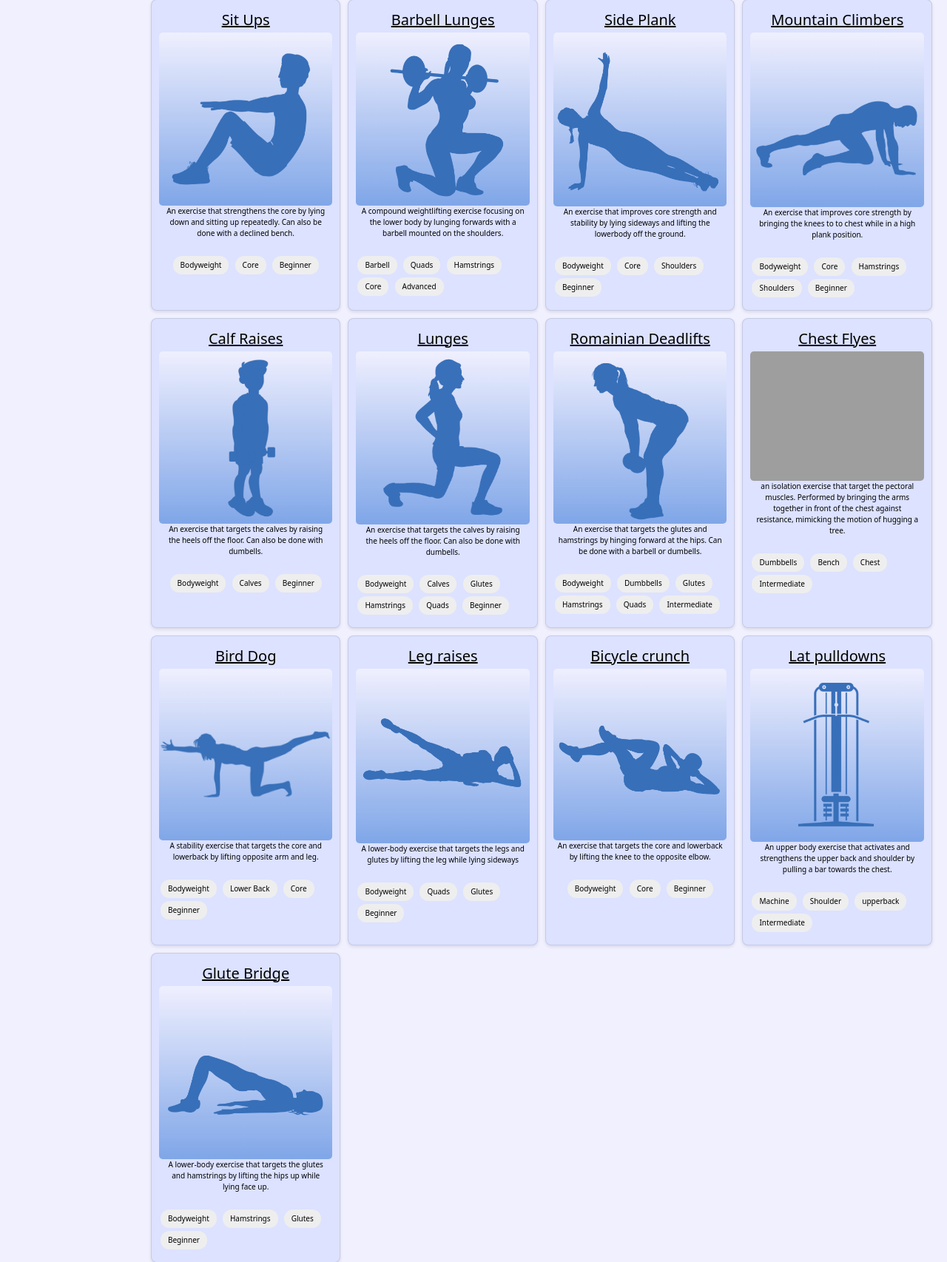
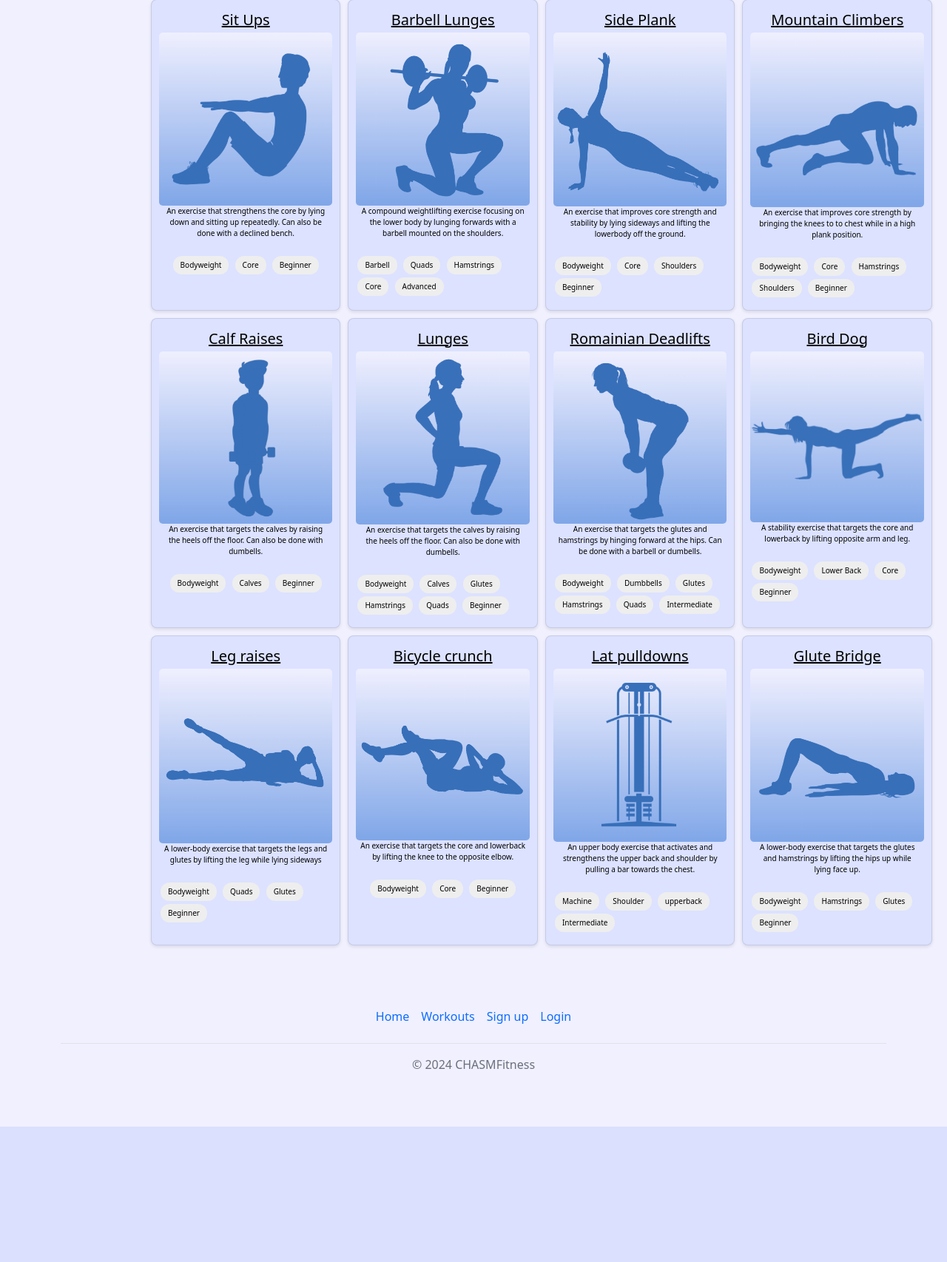
Before and after one commit to ShawnKi/SoftwareEngineeringProjectCSE3026, a Flask app: page /workout_lean in a window 1280 px wide. Shown: the part 1421-3127 px from the top of the page at 74% size. After the commit the page ends 2944 px from the top, so only its background shows below. Run offline with Flask 3, Linux system fonts and the light colour scheme; grey boxes are pictures that could not be loaded.

Commit message:
final changes

```diff
--- a/SoftwareEngineeringProjectCSE3026-main/SoftwareEngineeringProjectCSE3026-test1/templates/workout_lean.html
+++ b/SoftwareEngineeringProjectCSE3026-main/SoftwareEngineeringProjectCSE3026-test1/templates/workout_lean.html
@@ -467,21 +467,6 @@
             </div>
 
         </div>
-        <div class="grid-item" data-equipment="dumbbells,bench" data-muscle="chest" data-difficulty="intermediate">
-            <h3 class="exercise-title">Chest Flyes</h3>
-            <img src="{{ url_for('static', filename='images/ChestFlyes.jpg') }}" alt="Chest Flyes"
-                class="exercise-image">
-            <p class="exercise-description">an isolation exercise that target the pectoral muscles. Performed by
-                bringing the arms together in front of the chest against resistance, mimicking the motion of hugging a
-                tree.</p>
-            <div class="exercise-tags">
-                <span class="tag equipment">Dumbbells</span>
-                <span class="tag equipment">Bench</span>
-                <span class="tag muscle-group">Chest</span>
-                <span class="tag difficulty">Intermediate</span>
-            </div>
-
-        </div>
 
         <div class="grid-item" data-equipment="none" data-muscle="core,lowerback" data-difficulty="beginner">
             <h3 class="exercise-title">Bird Dog</h3>
```
Also changed, not shown: SoftwareEngineeringProjectCSE3026-main/SoftwareEngineeringProjectCSE3026-test1/templates/workouts.html (+1 -13 lines).
